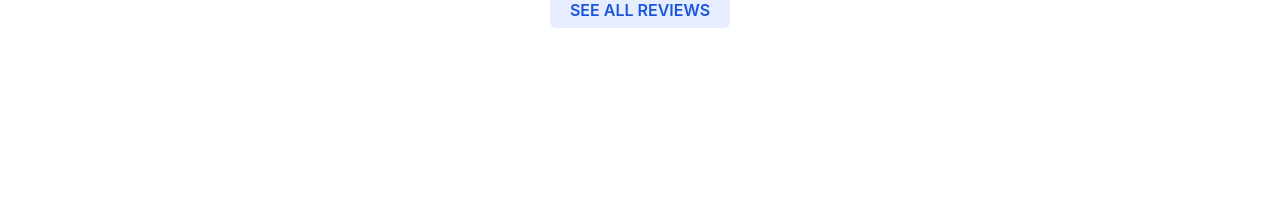
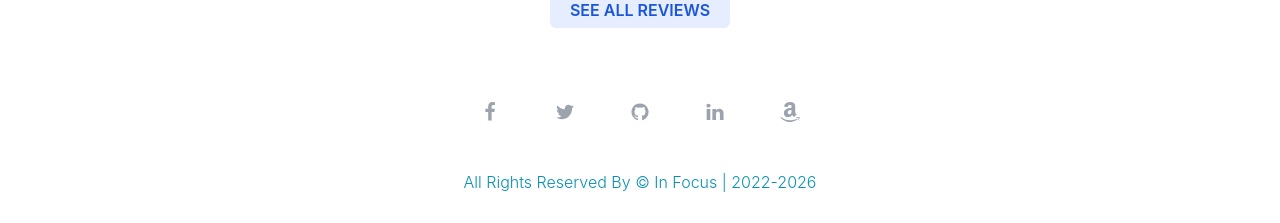
Before and after one commit to asadulR/In-Focus, a React (Create React App) app: page / in a window 1280 px wide. Shown: the part 1385-1608 px from the top of the page. Before the commit the page ends 1455 px from the top, so only its background shows below. Built offline with nearby package versions, Linux system fonts and the light colour scheme; the HTML template or start-up script is replaced by a standard one.

Commit message:
footer and 404 page added

```diff
--- a/src/App.js
+++ b/src/App.js
@@ -2,8 +2,10 @@
 import './App.css';
 import Blogs from './components/Blogs/Blogs';
 import DashBoard from './components/DashBoard/DashBoard';
+import Footer from './components/Footer/Footer';
 import Header from './components/Header/Header';
 import Home from './components/Home/Home';
+import NotFound from './components/NotFound/NotFound';
 import AllReviews from './components/Reviews/AllReviews';
 
 function App() {
@@ -16,7 +18,10 @@
         <Route path='/reviews' element ={<AllReviews/>}></Route>
         <Route path='/dashboard' element ={<DashBoard/>}></Route>
         <Route path='/blogs' element ={<Blogs/>}></Route>
+        <Route path='*' element ={<NotFound/>}></Route>
+
       </Routes>
+      <Footer/>
     </div>
   );
 }
--- /dev/null
+++ b/src/components/Footer/Footer.js
@@ -0,0 +1,92 @@
+import React from 'react';
+
+const Footer = () => {
+    return (
+        <footer className='bg-white  w-full py-8 mt-8'>
+            <div className='max-w-screen-xl mx-auto px-4'>
+                <div className=' flex max-w-xs mx-auto items-center justify-between'>
+                    <a
+                        href='https://github.com/asadulR'
+                        className='text-gray-400 hover:text-gray-800 transition-colors duration-200'
+                    >
+                        <svg
+                            width='20'
+                            height='20'
+                            fill='currentColor'
+                            className='text-xl hover:text-gray-800 transition-colors duration-200'
+                            viewBox='0 0 1792 1792'
+                            xmlns='http://www.w3.org/2000/svg'
+                        >
+                            <path d='M1343 12v264h-157q-86 0-116 36t-30 108v189h293l-39 296h-254v759h-306v-759h-255v-296h255v-218q0-186 104-288.5t277-102.5q147 0 228 12z'></path>
+                        </svg>
+                    </a>
+                    <a
+                        href='https://github.com/asadulR'
+                        className='text-gray-400 hover:text-gray-800 transition-colors duration-200'
+                    >
+                        <svg
+                            width='20'
+                            height='20'
+                            fill='currentColor'
+                            className='text-xl hover:text-gray-800 transition-colors duration-200'
+                            viewBox='0 0 1792 1792'
+                            xmlns='http://www.w3.org/2000/svg'
+                        >
+                            <path d='M1684 408q-67 98-162 167 1 14 1 42 0 130-38 259.5t-115.5 248.5-184.5 210.5-258 146-323 54.5q-271 0-496-145 35 4 78 4 225 0 401-138-105-2-188-64.5t-114-159.5q33 5 61 5 43 0 85-11-112-23-185.5-111.5t-73.5-205.5v-4q68 38 146 41-66-44-105-115t-39-154q0-88 44-163 121 149 294.5 238.5t371.5 99.5q-8-38-8-74 0-134 94.5-228.5t228.5-94.5q140 0 236 102 109-21 205-78-37 115-142 178 93-10 186-50z'></path>
+                        </svg>
+                    </a>
+                    <a
+                        href='https://github.com/asadulR'
+                        className='text-gray-400 hover:text-gray-800 transition-colors duration-200'
+                    >
+                        <svg
+                            xmlns='http://www.w3.org/2000/svg'
+                            width='20'
+                            height='20'
+                            fill='currentColor'
+                            className='text-xl hover:text-gray-800 transition-colors duration-200'
+                            viewBox='0 0 1792 1792'
+                        >
+                            <path d='M896 128q209 0 385.5 103t279.5 279.5 103 385.5q0 251-146.5 451.5t-378.5 277.5q-27 5-40-7t-13-30q0-3 .5-76.5t.5-134.5q0-97-52-142 57-6 102.5-18t94-39 81-66.5 53-105 20.5-150.5q0-119-79-206 37-91-8-204-28-9-81 11t-92 44l-38 24q-93-26-192-26t-192 26q-16-11-42.5-27t-83.5-38.5-85-13.5q-45 113-8 204-79 87-79 206 0 85 20.5 150t52.5 105 80.5 67 94 39 102.5 18q-39 36-49 103-21 10-45 15t-57 5-65.5-21.5-55.5-62.5q-19-32-48.5-52t-49.5-24l-20-3q-21 0-29 4.5t-5 11.5 9 14 13 12l7 5q22 10 43.5 38t31.5 51l10 23q13 38 44 61.5t67 30 69.5 7 55.5-3.5l23-4q0 38 .5 88.5t.5 54.5q0 18-13 30t-40 7q-232-77-378.5-277.5t-146.5-451.5q0-209 103-385.5t279.5-279.5 385.5-103zm-477 1103q3-7-7-12-10-3-13 2-3 7 7 12 9 6 13-2zm31 34q7-5-2-16-10-9-16-3-7 5 2 16 10 10 16 3zm30 45q9-7 0-19-8-13-17-6-9 5 0 18t17 7zm42 42q8-8-4-19-12-12-20-3-9 8 4 19 12 12 20 3zm57 25q3-11-13-16-15-4-19 7t13 15q15 6 19-6zm63 5q0-13-17-11-16 0-16 11 0 13 17 11 16 0 16-11zm58-10q-2-11-18-9-16 3-14 15t18 8 14-14z'></path>
+                        </svg>
+                    </a>
+                    <a
+                        href='https://github.com/asadulR'
+                        className='text-gray-400 hover:text-gray-800 transition-colors duration-200'
+                    >
+                        <svg
+                            width='20'
+                            height='20'
+                            fill='currentColor'
+                            className='text-xl hover:text-gray-800 transition-colors duration-200'
+                            viewBox='0 0 1792 1792'
+                            xmlns='http://www.w3.org/2000/svg'
+                        >
+                            <path d='M477 625v991h-330v-991h330zm21-306q1 73-50.5 122t-135.5 49h-2q-82 0-132-49t-50-122q0-74 51.5-122.5t134.5-48.5 133 48.5 51 122.5zm1166 729v568h-329v-530q0-105-40.5-164.5t-126.5-59.5q-63 0-105.5 34.5t-63.5 85.5q-11 30-11 81v553h-329q2-399 2-647t-1-296l-1-48h329v144h-2q20-32 41-56t56.5-52 87-43.5 114.5-15.5q171 0 275 113.5t104 332.5z'></path>
+                        </svg>
+                    </a>
+                    <a
+                        href='https://github.com/asadulR'
+                        className='text-gray-400 hover:text-gray-800 transition-colors duration-200'
+                    >
+                        <svg
+                            width='20'
+                            height='20'
+                            fill='currentColor'
+                            className='text-xl hover:text-gray-800 transition-colors duration-200'
+                            viewBox='0 0 1792 1792'
+                            xmlns='http://www.w3.org/2000/svg'
+                        >
+                            <path d='M1551 1476q15-6 26-3t11 17.5-15 33.5q-13 16-44 43.5t-95.5 68-141 74-188 58-229.5 24.5q-119 0-238-31t-209-76.5-172.5-104-132.5-105-84-87.5q-8-9-10-16.5t1-12 8-7 11.5-2 11.5 4.5q192 117 300 166 389 176 799 90 190-40 391-135zm207-115q11 16 2.5 69.5t-28.5 102.5q-34 83-85 124-17 14-26 9t0-24q21-45 44.5-121.5t6.5-98.5q-5-7-15.5-11.5t-27-6-29.5-2.5-35 0-31.5 2-31 3-22.5 2q-6 1-13 1.5t-11 1-8.5 1-7 .5h-10l-3-.5-2-1.5-1.5-3q-6-16 47-40t103-30q46-7 108-1t76 24zm-394-443q0 31 13.5 64t32 58 37.5 46 33 32l13 11-227 224q-40-37-79-75.5t-58-58.5l-19-20q-11-11-25-33-38 59-97.5 102.5t-127.5 63.5-140 23-137.5-21-117.5-65.5-83-113-31-162.5q0-84 28-154t72-116.5 106.5-83 122.5-57 130-34.5 119.5-18.5 99.5-6.5v-127q0-65-21-97-34-53-121-53-6 0-16.5 1t-40.5 12-56 29.5-56 59.5-48 96l-294-27q0-60 22-119t67-113 108-95 151.5-65.5 190.5-24.5q100 0 181 25t129.5 61.5 81 83 45 86 12.5 73.5v589zm-672 21q0 86 70 133 66 44 139 22 84-25 114-123 14-45 14-101v-162q-59 2-111 12t-106.5 33.5-87 71-32.5 114.5z'></path>
+                        </svg>
+                    </a>
+                </div>
+                <div className='text-center text-cyan-600 pt-10 sm:pt-12 font-light flex items-center justify-center'>
+                    All Rights Reserved By &copy; In Focus | 2022-2026
+                </div>
+            </div>
+        </footer>
+    );
+};
+
+export default Footer;
--- /dev/null
+++ b/src/components/NotFound/NotFound.js
@@ -0,0 +1,31 @@
+import React from 'react';
+const NotFound = () => {
+    return (
+        <section className='px-4 py-32 mx-auto max-w-7xl'>
+            <div className='grid items-center w-full grid-cols-1 gap-10 mx-auto md:w-4/5 lg:grid-cols-2 xl:gap-32'>
+                <div>
+                    <p className='mb-2 text-xs font-semibold tracking-wide text-gray-500 uppercase'>
+                        Error 404
+                    </p>
+                    <h1 className='mb-4 text-2xl font-extrabold leading-tight tracking-tight text-left text-gray-900 md:text-4xl'>
+                        Oops! The page you're looking for isn't here.
+                    </h1>
+                    <p className='mb-5 text-base text-left text-gray-800 md:text-xl'>
+                        You might have the wrong address, or the page may have moved.
+                    </p>
+
+                </div>
+                <div>
+                    <div className='w-full h-full bg-gray-200 rounded-lg'>
+                        <img
+                            src='https://thumbs.dreamstime.com/b/%C3%B0%C2%BF%C3%B0%C2%B5%C3%B1%E2%80%A1%C3%B0%C2%B0%C3%B1%E2%80%9A%C3%B1%C5%93-134036857.jpg'
+                            alt=''
+                        />
+                    </div>
+                </div>
+            </div>
+        </section>
+    );
+};
+
+export default NotFound;
```
Also changed, not shown: 1 other file (tests, documents, lock files or other folders).
